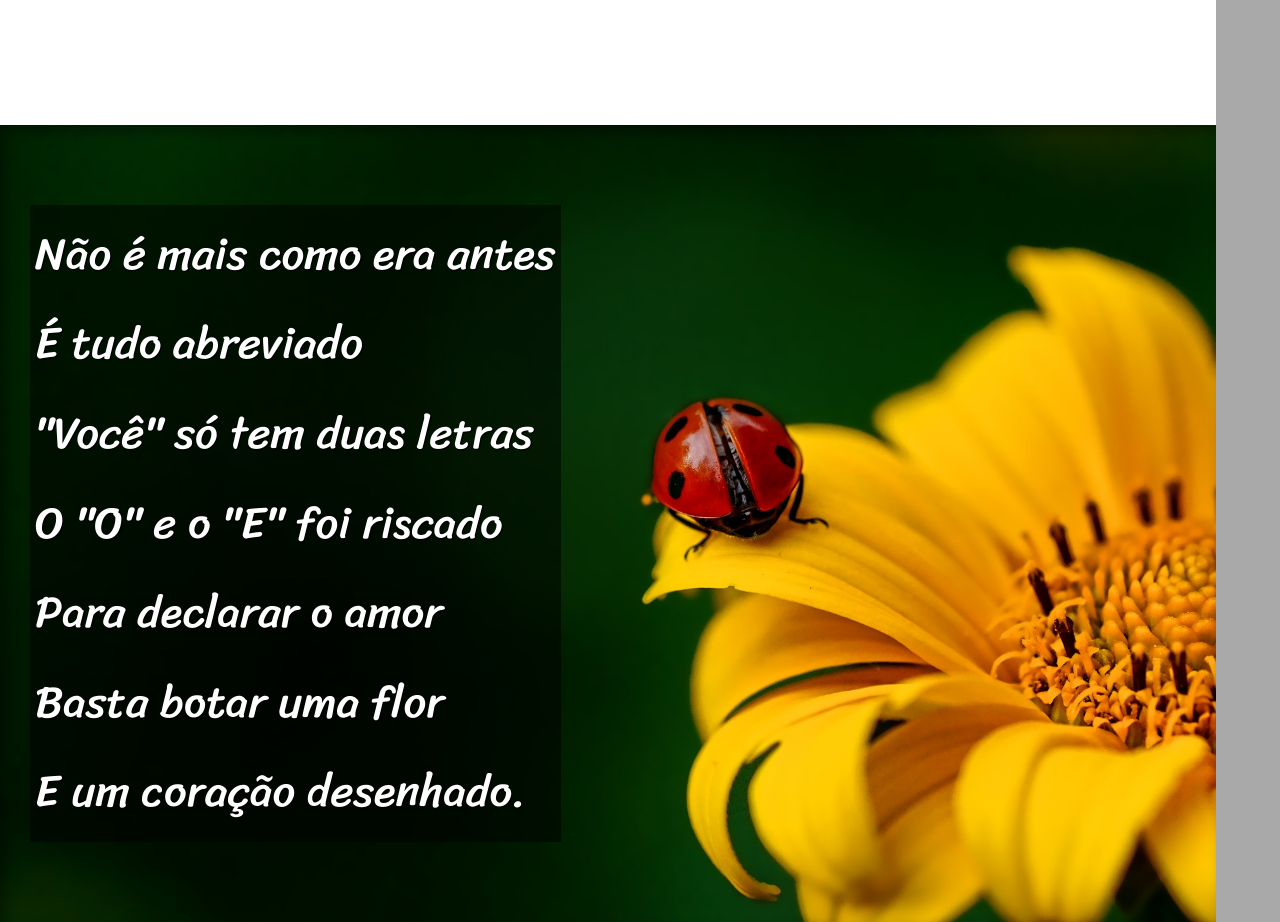
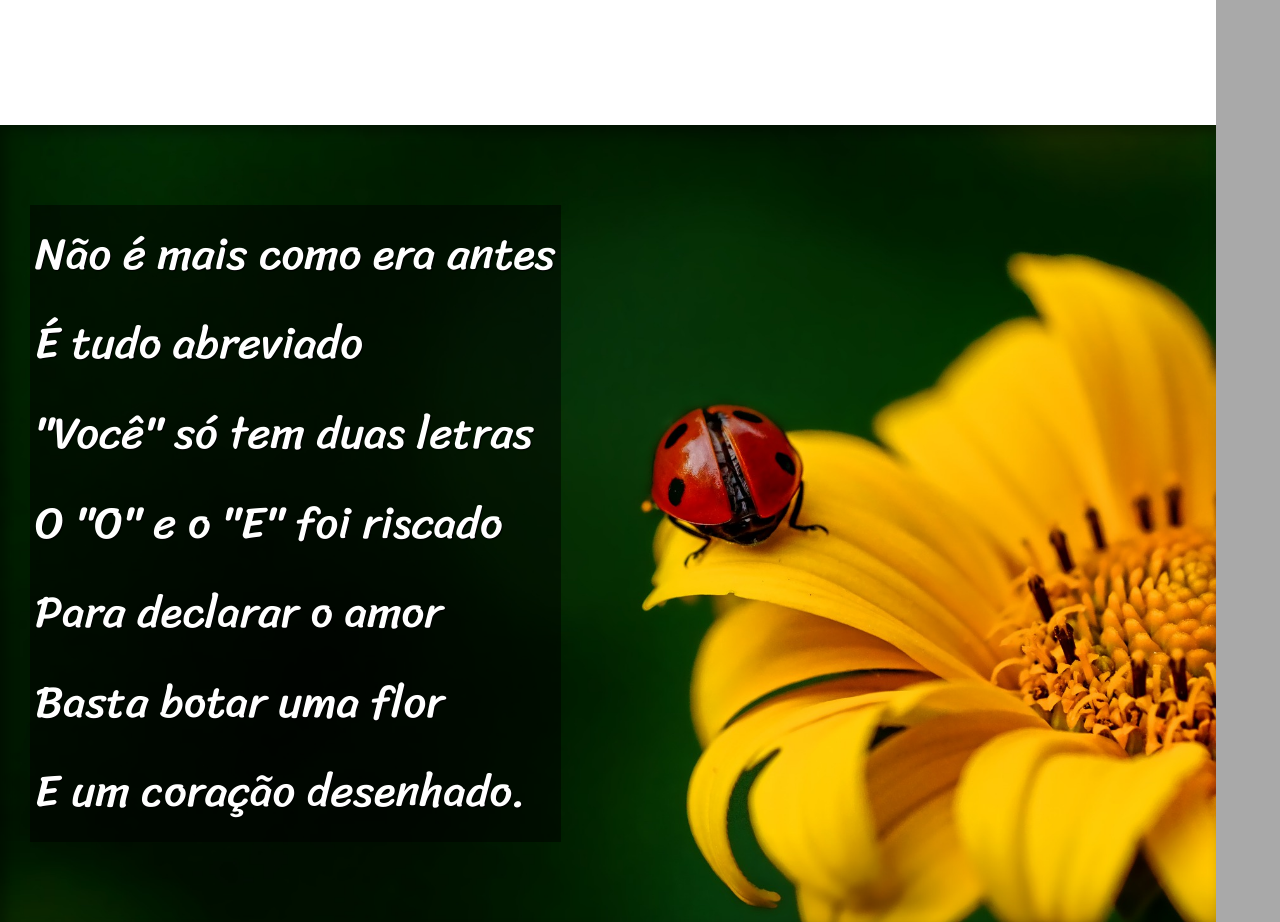
Before and after one commit to cardosoale/projeto-cordel, a plain HTML site: page index.html in a window 1280 px wide. Shown: the part 1040-1962 px from the top of the page. Drawn offline with Linux system fonts and the light colour scheme.

Commit message:
teste posicionamento

```diff
--- a/style/style.css
+++ b/style/style.css
@@ -66,7 +66,7 @@ section > p{
 .imagens{
     background-color: rgba(0, 0, 0, 0.76);
     background-size: cover;
-    background-position: right center;
+   /* background-position: right center;*/
     background-attachment: fixed;
     color: white;
     box-shadow: inset 6px 6px 13px 0px rgba(0, 0, 0, 0.39);
```
